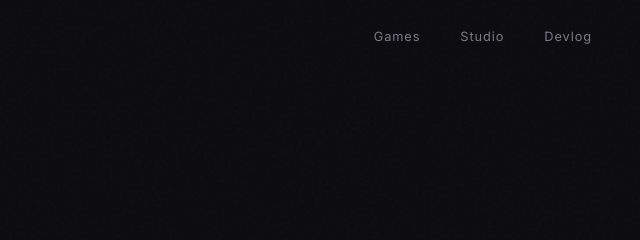
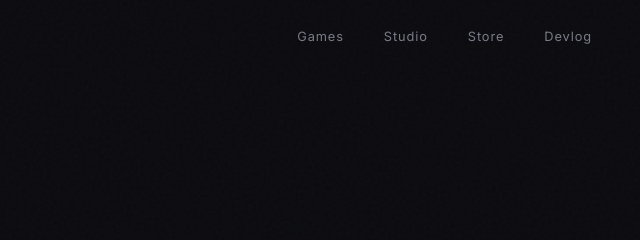
Before and after one commit to Clyrex9/clyrexgames, a plain HTML site: page index.html in a window 1280 px wide. Shown: the top 240 px of the page, 640-1280 px from the left. Drawn offline with Linux system fonts and the light colour scheme.

Commit message:
add link to Store in navigation

```diff
--- a/index.html
+++ b/index.html
@@ -40,6 +40,7 @@
     <div class="nav-links">
       <a href="#games">Games</a>
       <a href="#studio">Studio</a>
+      <a href="/deckball-store">Store</a>
       <a href="/devlog">Devlog</a>
     </div>
   </nav>
```
